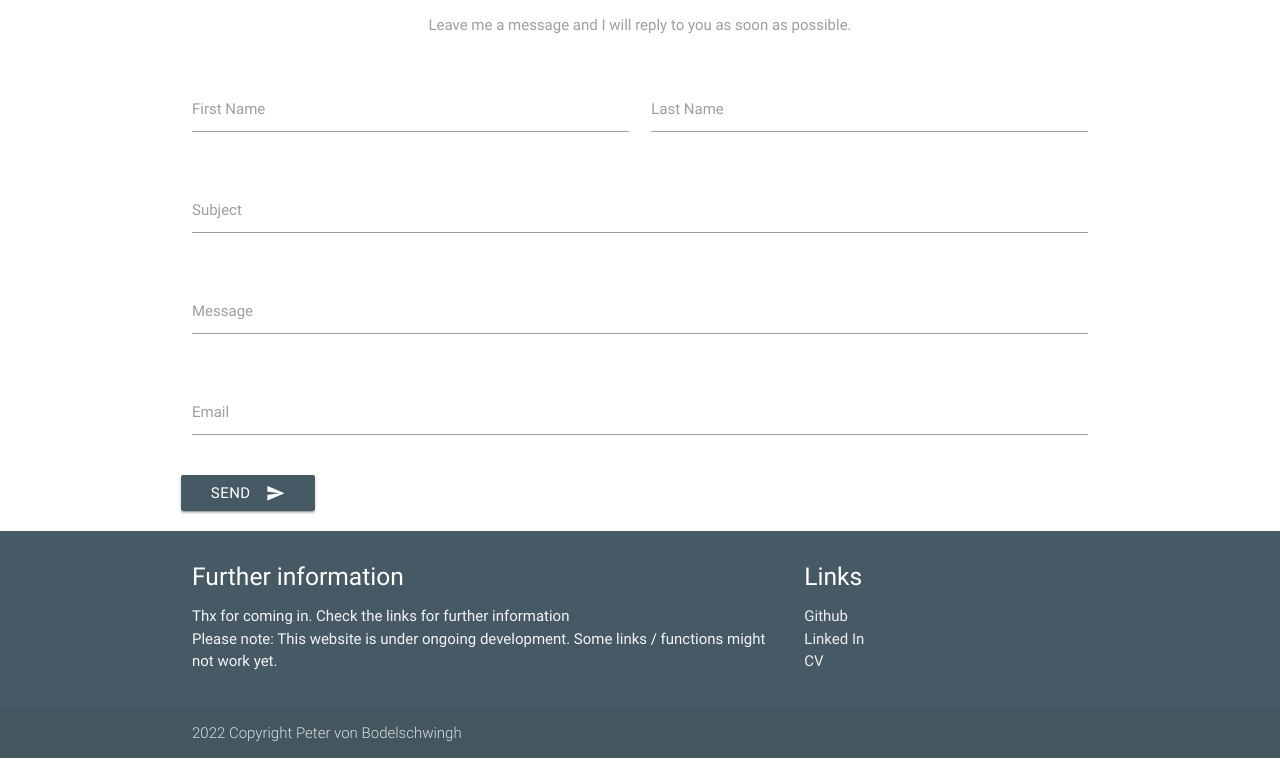
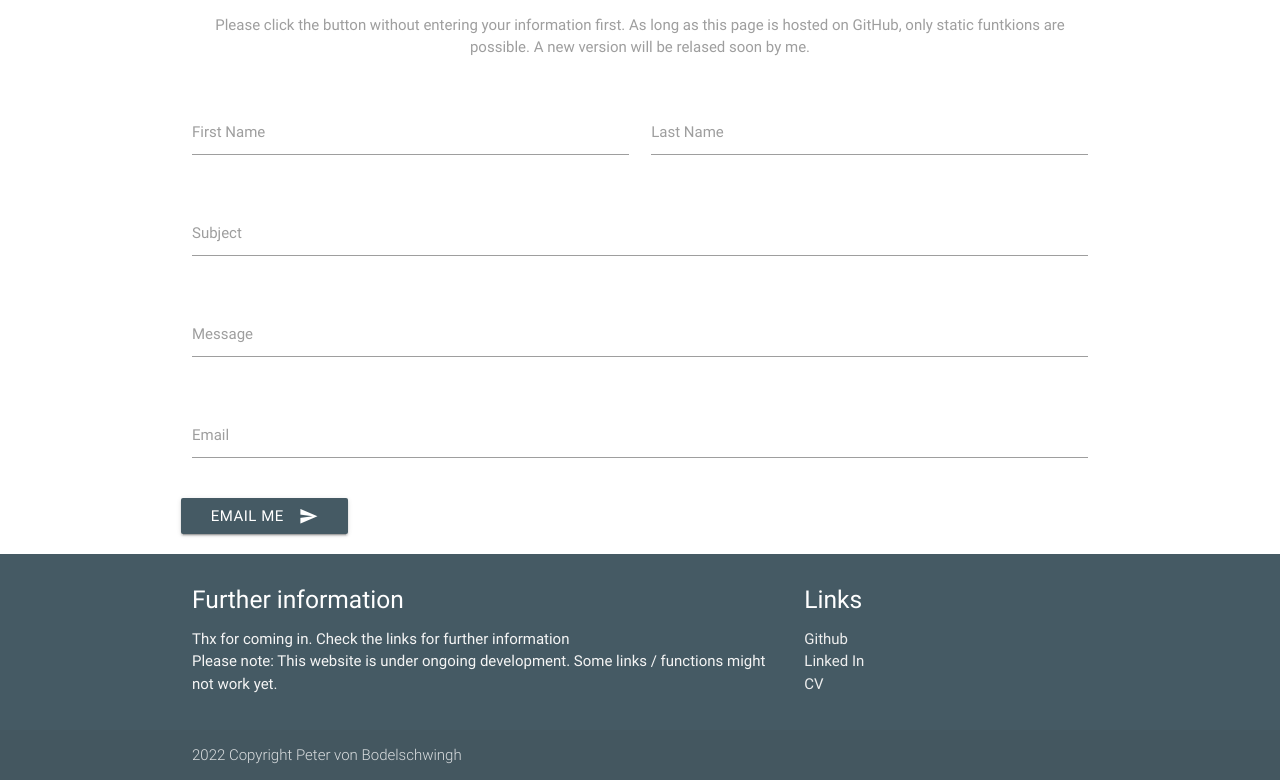
Before and after one commit to petervonb/petervonb.github.io, a website with bundled scripts: page contact.html in a window 1280 px wide. Shown: the part 138-918 px from the top of the page. Before the commit the page ends 896 px from the top, so only its background shows below. Built offline with nearby package versions, Linux system fonts and the light colour scheme.

Commit message:
add  static contact information ops

```diff
--- a/contact.html
+++ b/contact.html
@@ -32,7 +32,10 @@
         <div class="row valign-wrapper">
             <div class="col s12 m12 l12 center-align">
                 <h3>CONTACT</h3>
-                <p class="grey-text">Leave me a message and I will reply to you as soon as possible.</p>
+                <!--<p class="grey-text">Leave me a message and I will reply to you as soon as possible.</p>-->
+                <p class="grey-text">Please click the button without entering your information first.
+                    As long as this page is hosted on GitHub, only static funtkions are possible.
+                    A new version will be relased soon by me.</p>
             </div>
         </div>
         <div class="row">
@@ -67,7 +70,11 @@
                 </div>
 
             </form>
-            <button id="btn1" class="btn waves-effect blue-grey darken-2" type="button" onclick=sendMailContent()>Send
+            <!--<button id="btn1" class="btn waves-effect blue-grey darken-2" type="button" onclick=sendMailContent()>Send
+                <i class="material-icons right">send</i>
+            </button> -->
+            <button id="btn1" class="btn waves-effect blue-grey darken-2" type="button" name="action"
+                    onclick="window.location.href='mailto:peter.von-bodelschwingh@outlook.com';">EMAIL ME
                 <i class="material-icons right">send</i>
             </button>
 
```
Also changed, not shown: about.html (+2 -2 lines), index.html (+7 -2 lines), projects.html (+1 -1 lines).
